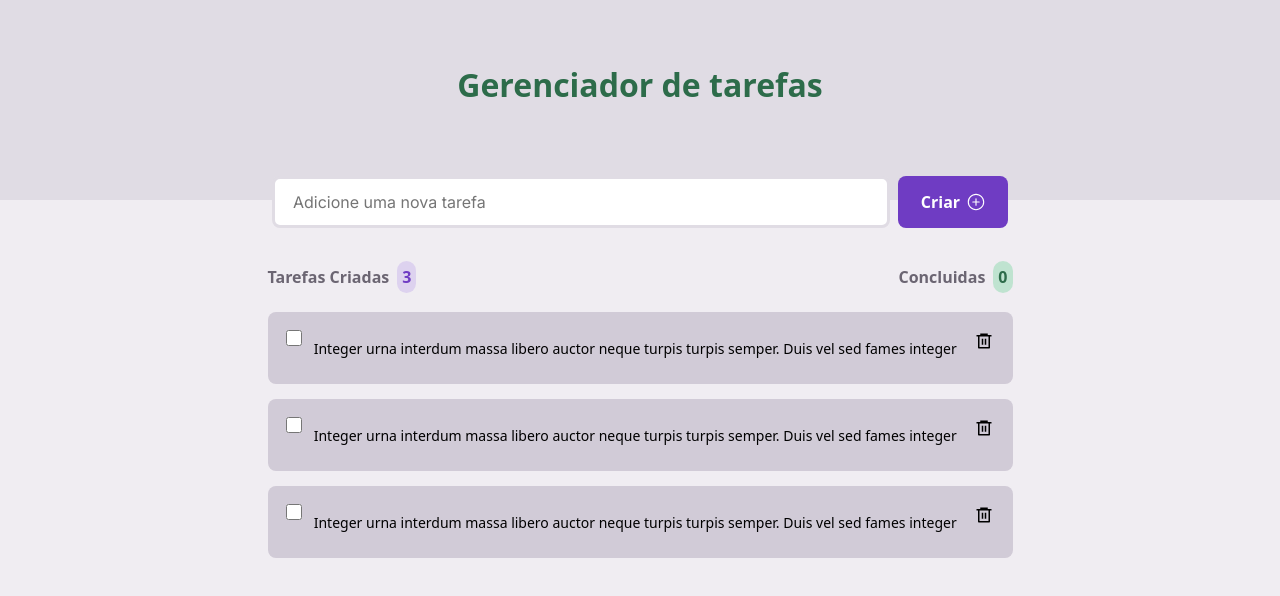
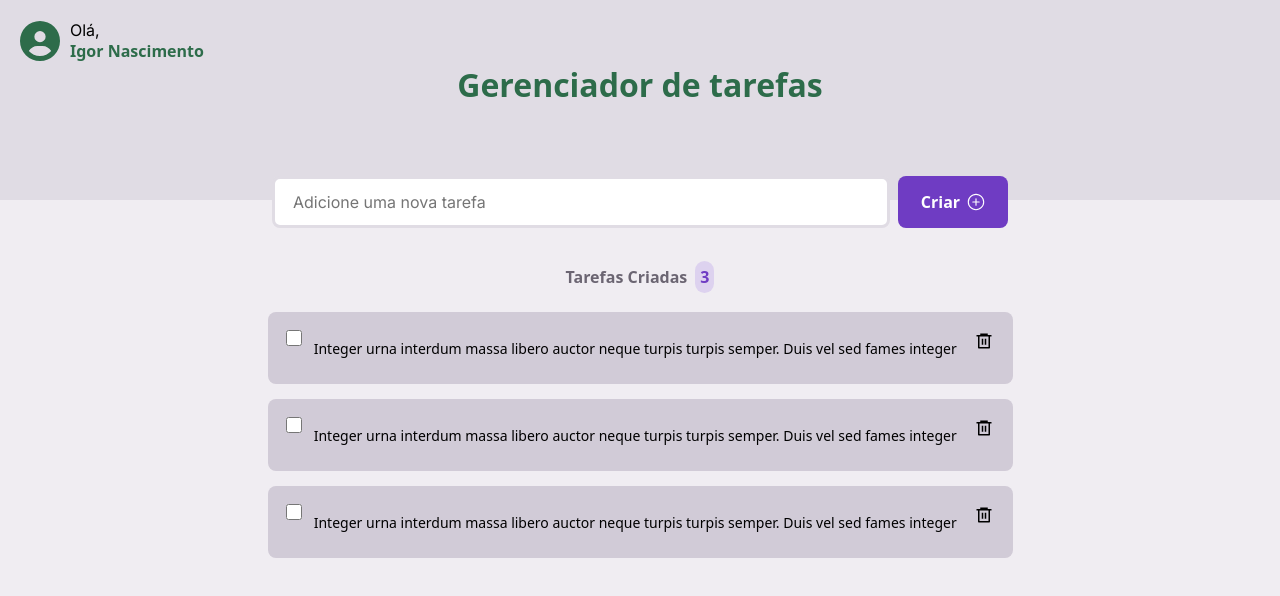
Before and after one commit to Igornalves/Gerenciador_de_Tarefas_Interface-React, a React (Vite) app: page / in a window 1280 px wide. Shown: the top 596 px of the page. Built offline with nearby package versions, Linux system fonts and the light colour scheme.

Commit message:
colocando a parte do perfil como fundamental

```diff
--- a/src/components/BoxTask/intex.tsx
+++ b/src/components/BoxTask/intex.tsx
@@ -6,7 +6,6 @@ import {
     Text,
     TextNumber,
     DivText,
-    TextNumberSucess,
     DivTask,
     TextMenssageErro,
     TextMessageSubtext
@@ -14,7 +13,6 @@ import {
 import { LuClipboardList } from "react-icons/lu";
 import { Tasks } from "../Tasks/intex";
 import { defaultTheme } from "../../global/styles/default";
-
 
 export function BoxTasks() {
 
@@ -41,14 +39,14 @@ export function BoxTasks() {
                         {task.length}
                     </TextNumber>
                 </DivText>
-                <DivText>
+                {/* <DivText>
                     <Text>
                         Concluidas
                     </Text>
                     <TextNumberSucess>
                         0
                     </TextNumberSucess>
-                </DivText>
+                </DivText> */}
             </DivTextInfo>
             <DivTask>
                 {task.length === 0 ?
--- a/src/components/BoxTask/style.ts
+++ b/src/components/BoxTask/style.ts
@@ -11,7 +11,7 @@ export const BoxTask = styled.div`
 export const DivTextInfo = styled.div`
     /* background-color: red; */
     display:flex;
-    justify-content: space-between;
+    justify-content: center;
 `
 
 export const Text = styled.text`
--- a/src/components/Tasks/intex.tsx
+++ b/src/components/Tasks/intex.tsx
@@ -19,7 +19,6 @@ export function Tasks({ Descricao, concluido = false }: typeText) {
       const resultado = !concluido
       console.log(resultado)
    }
-
 
    return(
     <Conteiner>
--- /dev/null
+++ b/src/components/UsersProfile/intex.tsx
@@ -0,0 +1,27 @@
+import { FaCircleUser } from "react-icons/fa6";
+import {
+    Conteiner,
+    Text,
+    TextNome,
+    DivText
+} from "./styles";
+import { defaultTheme } from "../../global/styles/default";
+
+export default function UsersProfile() {
+    return(
+        <Conteiner>
+          <FaCircleUser
+            size={40}
+            color={defaultTheme.colors.principal.greenDark}
+          />
+          <DivText>
+            <Text>
+                Olá,
+            </Text>
+            <TextNome>
+                Igor Nascimento
+            </TextNome>
+          </DivText>
+        </Conteiner>
+    );
+}
--- /dev/null
+++ b/src/components/UsersProfile/styles.ts
@@ -0,0 +1,32 @@
+import styled from "styled-components";
+import { defaultTheme } from "../../global/styles/default";
+
+export const Conteiner = styled.div`
+    position: absolute;
+    left: 0;
+    top: 0;
+    margin-left: 20px;
+    display: flex;
+    align-items: center;
+    margin-top: 20px;
+`
+
+export const Text = styled.text`
+
+`
+
+export const TextNome = styled.text`
+    font-family: system-ui, -apple-system, BlinkMacSystemFont, 'Segoe UI', Roboto, Oxygen, Ubuntu, Cantarell, 'Open Sans', 'Helvetica Neue', sans-serif;
+    font-weight: 700;
+    color: ${defaultTheme.colors.principal.greenDark};
+
+    :hover {
+        color: ${defaultTheme.colors.principal.greenBase};
+    }
+`
+
+export const DivText = styled.div`
+    display: flex;
+    flex-direction: column;
+    margin-left: 10px;
+`
--- a/src/pages/Home/intex.tsx
+++ b/src/pages/Home/intex.tsx
@@ -1,6 +1,7 @@
 import { BoxTasks } from "../../components/BoxTask/intex";
 import ButtonSubmit from "../../components/ButtonSubmit/intex";
 import InputTask from "../../components/InputTask/intex";
+import UsersProfile from "../../components/UsersProfile/intex";
 import {
     Conteiner,
     DivCabecalho,
@@ -16,6 +17,7 @@ export default function Home() {
                 <TextHeading>
                     Gerenciador de tarefas
                 </TextHeading>
+                <UsersProfile/>
                 <DivInputeButton>
                     <InputTask/>
                     <ButtonSubmit/>
```
